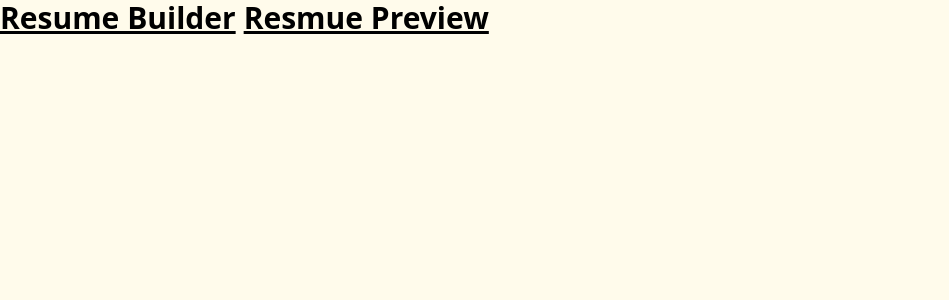
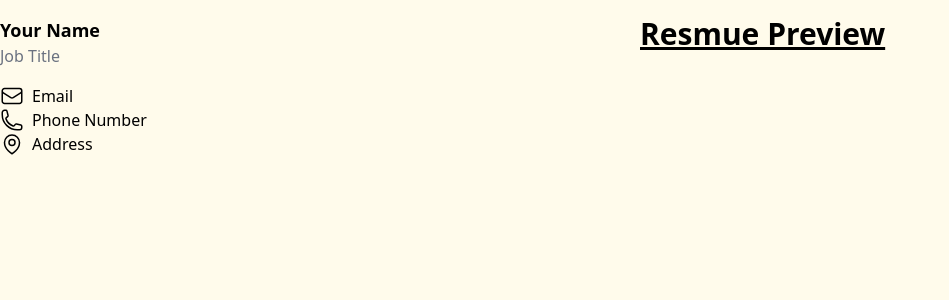
Before and after one commit to yousef8/Resume-Builder, a React (Vite) app: page / in a window 1280 px wide. Shown: the top 300 px of the page, without its empty margins (0-949 px from the left). Built offline with nearby package versions, Linux system fonts and the light colour scheme.

Commit message:
Resturcture + Add preview for personal info

```diff
--- a/src/App.tsx
+++ b/src/App.tsx
@@ -1,10 +1,7 @@
+import ResumeBuilder from "./pages/resume-builder";
+
 function App() {
-  return (
-    <div className="flex flex-wrap">
-      <h1 className="text-3xl font-bold underline mr-2">Resume Builder</h1>
-      <h1 className="text-3xl font-bold underline grow">Resmue Preview</h1>
-    </div>
-  );
+  return <ResumeBuilder />;
 }
 
 export default App;
--- /dev/null
+++ b/src/components/PersonalInfo.tsx
@@ -0,0 +1,17 @@
+import { useState } from "react";
+import PersonalInfoData from "../types/PersonalInfoData";
+import PersonalInfoPreview from "./PersonalInfoPreview";
+import PersonalInfoForm from "./PersonalInfoForm";
+
+function PersonalInfo() {
+  // TODO: Load from Local Storage in future;
+  const [data, setData] = useState<PersonalInfoData>({});
+
+  if (data) {
+    return <PersonalInfoPreview info={data} />;
+  }
+
+  return <PersonalInfoForm />;
+}
+
+export default PersonalInfo;
--- /dev/null
+++ b/src/components/PersonalInfoForm.tsx
@@ -0,0 +1,5 @@
+function PersonalInfoForm() {
+  return <p>Form for personal info</p>;
+}
+
+export default PersonalInfoForm;
--- /dev/null
+++ b/src/components/PersonalInfoPreview.tsx
@@ -0,0 +1,76 @@
+import React from "react";
+import PersonalInfoData from "../types/PersonalInfoData";
+
+const PersonalInfoPreview: React.FC<{ info: PersonalInfoData }> = ({
+  info,
+}) => {
+  return (
+    <>
+      <h1 className="text-lg font-bold capitalize">
+        {info?.name || "Your Name"}
+      </h1>
+      <h2 className="text-gray-500">{info?.jobTitle || "Job Title"}</h2>
+
+      <div className="flex mt-4">
+        <svg
+          xmlns="http://www.w3.org/2000/svg"
+          fill="none"
+          viewBox="0 0 24 24"
+          strokeWidth={1.5}
+          stroke="currentColor"
+          className="size-6"
+        >
+          <path
+            strokeLinecap="round"
+            strokeLinejoin="round"
+            d="M21.75 6.75v10.5a2.25 2.25 0 0 1-2.25 2.25h-15a2.25 2.25 0 0 1-2.25-2.25V6.75m19.5 0A2.25 2.25 0 0 0 19.5 4.5h-15a2.25 2.25 0 0 0-2.25 2.25m19.5 0v.243a2.25 2.25 0 0 1-1.07 1.916l-7.5 4.615a2.25 2.25 0 0 1-2.36 0L3.32 8.91a2.25 2.25 0 0 1-1.07-1.916V6.75"
+          />
+        </svg>
+        <p className="ml-2">{info?.email || "Email"}</p>
+      </div>
+
+      <div className="flex">
+        <svg
+          xmlns="http://www.w3.org/2000/svg"
+          fill="none"
+          viewBox="0 0 24 24"
+          strokeWidth={1.5}
+          stroke="currentColor"
+          className="size-6"
+        >
+          <path
+            strokeLinecap="round"
+            strokeLinejoin="round"
+            d="M2.25 6.75c0 8.284 6.716 15 15 15h2.25a2.25 2.25 0 0 0 2.25-2.25v-1.372c0-.516-.351-.966-.852-1.091l-4.423-1.106c-.44-.11-.902.055-1.173.417l-.97 1.293c-.282.376-.769.542-1.21.38a12.035 12.035 0 0 1-7.143-7.143c-.162-.441.004-.928.38-1.21l1.293-.97c.363-.271.527-.734.417-1.173L6.963 3.102a1.125 1.125 0 0 0-1.091-.852H4.5A2.25 2.25 0 0 0 2.25 4.5v2.25Z"
+          />
+        </svg>
+        <p className="ml-2">{info?.phoneNumber || "Phone Number"}</p>
+      </div>
+
+      <div className="flex">
+        <svg
+          xmlns="http://www.w3.org/2000/svg"
+          fill="none"
+          viewBox="0 0 24 24"
+          strokeWidth={1.5}
+          stroke="currentColor"
+          className="size-6"
+        >
+          <path
+            strokeLinecap="round"
+            strokeLinejoin="round"
+            d="M15 10.5a3 3 0 1 1-6 0 3 3 0 0 1 6 0Z"
+          />
+          <path
+            strokeLinecap="round"
+            strokeLinejoin="round"
+            d="M19.5 10.5c0 7.142-7.5 11.25-7.5 11.25S4.5 17.642 4.5 10.5a7.5 7.5 0 1 1 15 0Z"
+          />
+        </svg>
+        <p className="ml-2">{info?.address || "Address"}</p>
+      </div>
+    </>
+  );
+};
+
+export default PersonalInfoPreview;
--- /dev/null
+++ b/src/pages/resume-builder.tsx
@@ -0,0 +1,14 @@
+import PersonalInfo from "../components/PersonalInfo";
+
+function ResumeBuilder() {
+  return (
+    <div className="md:flex md:flex-wrap pt-4">
+      <div className="w-1/2">
+        <PersonalInfo />
+      </div>
+      <h1 className="text-3xl font-bold underline grow">Resmue Preview</h1>
+    </div>
+  );
+}
+
+export default ResumeBuilder;
--- /dev/null
+++ b/src/types/PersonalInfoData.d.ts
@@ -0,0 +1,7 @@
+export default interface PersonalInfoData {
+  name?: string;
+  email?: string;
+  phoneNumber?: string;
+  address?: string;
+  jobTitle?: string;
+}
```
